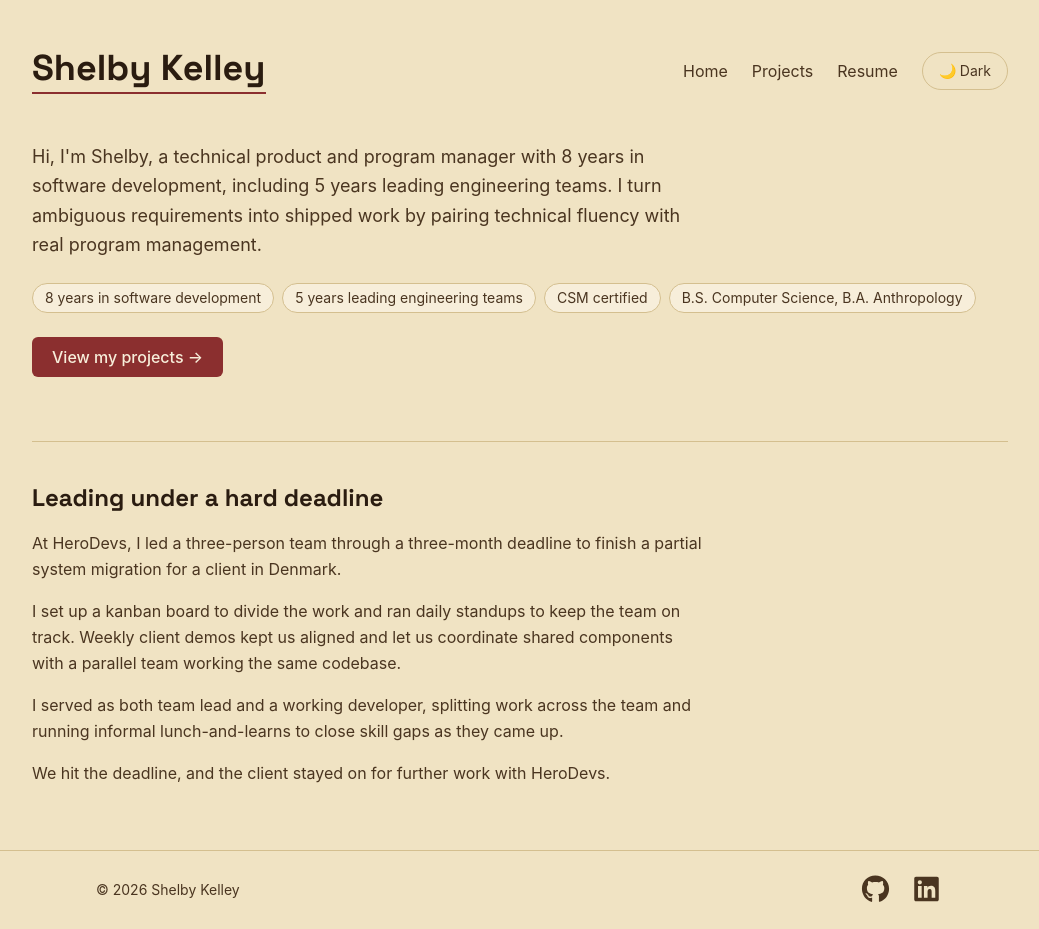
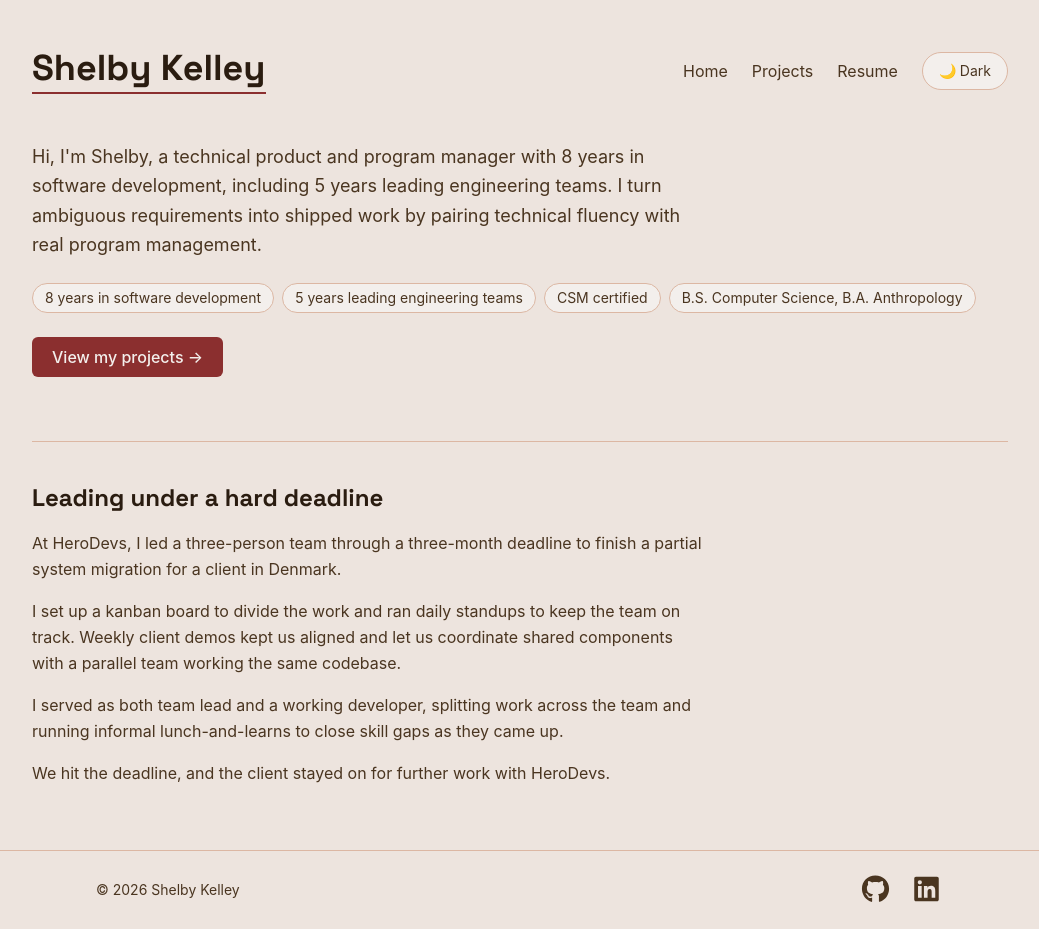
Before and after one commit to ShelbyKelley/portfolio-site, a React (Vite) app: page / in a window 1280 px wide. Shown: the whole page, without its empty margins (120-1159 px from the left). Built offline with nearby package versions, Linux system fonts and the light colour scheme; no server answers.

Commit message:
fix: back to top rendering fix and position

```diff
--- a/src/components/BackToTop.jsx
+++ b/src/components/BackToTop.jsx
@@ -1,13 +1,12 @@
 import { useState, useEffect } from 'react'
 
 function BackToTop() {
-  const [visible, setVisible] = useState(false)
+  const [visible, setVisible] = useState(() => window.scrollY > 300)
 
   useEffect(() => {
     function handleScroll() {
       setVisible(window.scrollY > 300)
     }
-    handleScroll()
     window.addEventListener('scroll', handleScroll)
     return () => window.removeEventListener('scroll', handleScroll)
   }, [])
@@ -28,7 +27,7 @@ function BackToTop() {
     <button
       onClick={scrollToTop}
       aria-label="Back to top"
-      className="fixed bottom-6 right-6 z-50 rounded-full border border-subtle bg-surface-alt px-4 py-3 text-body shadow-md hover:border-brand hover:text-brand transition-colors"
+      className="fixed bottom-24 right-6 z-50 rounded-full border border-subtle bg-surface-alt px-4 py-3 text-body shadow-md hover:border-brand hover:text-brand transition-colors"
     >
       ↑
     </button>
--- a/src/components/Header.jsx
+++ b/src/components/Header.jsx
@@ -27,7 +27,7 @@ function Header({ darkMode, setDarkMode }) {
         </Link>
         <button
           onClick={() => setDarkMode(!darkMode)}
-          className="rounded-full border border-subtle px-4 py-2 text-sm text-body hover:bg-brand hover:text-brand-contrast hover:border-brand transition-colors"
+          className="rounded-full border border-subtle bg-surface-alt px-4 py-2 text-sm text-body hover:bg-brand hover:text-brand-contrast hover:border-brand transition-colors"
         >
           {darkMode ? '☀️ Light' : '🌙 Dark'}
         </button>
--- a/src/index.css
+++ b/src/index.css
@@ -2,16 +2,16 @@
 @custom-variant dark (&:where(.dark, .dark *));
 
 :root {
-  /* Light mode — fall: harvest gold, deep burgundy accent */
-  --surface: #f0e3c3;
-  --surface-alt: #f7eeda;
-  --surface-hover: #e3d2a8;
+  /* Light mode — fall: warm putty/greige, deep burgundy accent */
+  --surface: #ede4de;
+  --surface-alt: #f3efec;
+  --surface-hover: #e6d5cb;
   --body: #4a3520;
   --heading: #2a1c10;
-  --subtle: #d4bf8f;
+  --subtle: #dcb7a3;
   --brand: #8b2f2f;
   --brand-secondary: #a67c1f;
-  --brand-contrast: #f7eeda;
+  --brand-contrast: #f3efec;
 
   --sans: system-ui, 'Segoe UI', Roboto, sans-serif;
   --heading-font: 'Space Grotesk', system-ui, sans-serif;
```
